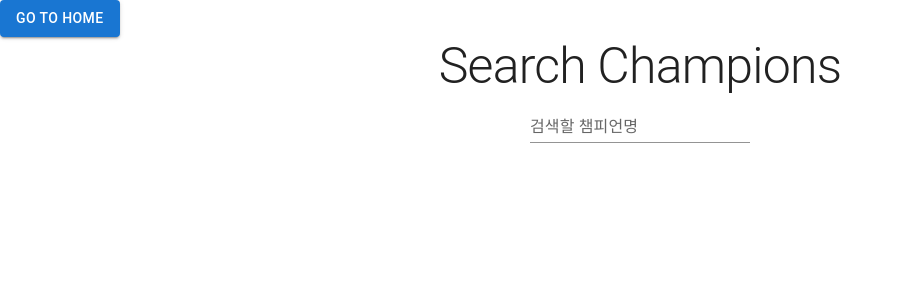
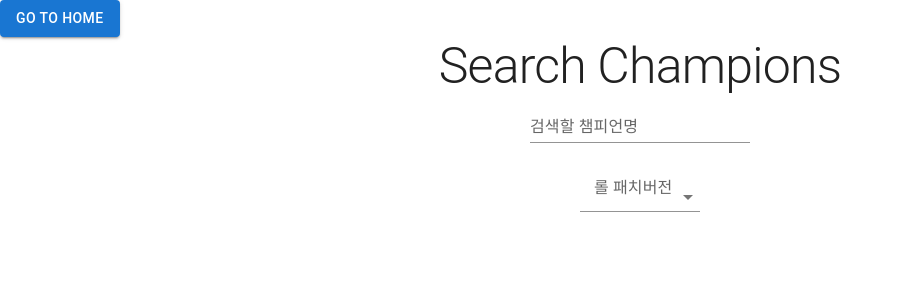
Before and after one commit to MarigoldJ/lolbook, a React (Create React App) app: page /champion in a window 1280 px wide. Shown: the top 300 px of the page, without its empty margins (0-903 px from the left). Built offline with nearby package versions, Linux system fonts and the light colour scheme.

Commit message:
패치버전 별 챔피언리스트 출력

```diff
--- a/src/features/ChampList/ChampList.slice.ts
+++ b/src/features/ChampList/ChampList.slice.ts
@@ -22,7 +22,7 @@ export interface ChampListState {
 
 const initialState: ChampListState = {
   champs: [],
-  version: "0.0.0",
+  version: "",
   language: "ko_KR",
   status: "idle",
 };
--- a/src/features/ChampList/index.tsx
+++ b/src/features/ChampList/index.tsx
@@ -1,3 +1,14 @@
+import {
+  Box,
+  Button,
+  FormControl,
+  Grid,
+  InputLabel,
+  MenuItem,
+  Select,
+  SelectChangeEvent,
+  Typography,
+} from "@mui/material";
 import React from "react";
 import { useAppDispatch, useAppSelector } from "../../app/hooks";
 import { RootState } from "../../app/store";
@@ -10,29 +21,64 @@ export default function ChampList() {
   const version = useAppSelector((state: RootState) => state.champList.version);
   const dispatch = useAppDispatch();
 
-  const handleUpdateBtn: React.MouseEventHandler<HTMLButtonElement> = (
-    event
-  ) => {
-    dispatch(fetchChampListAsync({ version: inputVersion, language: "ko_KR" }));
-  };
-
-  // 임시 버전 입력기능
+  // 선택된 LOL Version.
   const [inputVersion, setInputVersion] = React.useState<string>("");
-  const handleChange: React.ChangeEventHandler<HTMLInputElement> = (event) => {
+  const handleVersion = (event: SelectChangeEvent<string>) => {
+    console.log("Load LOL Version:", event.target.value);
     setInputVersion(event.target.value);
+    dispatch(
+      fetchChampListAsync({ version: event.target.value, language: "ko_KR" })
+    );
   };
 
   return (
-    <div>
-      <p>
-        <input value={inputVersion} onChange={handleChange} />
-        <button onClick={handleUpdateBtn}>update</button>
-      </p>
+    <Box display="flex" flexDirection="column" alignItems="center">
+      <Box about="패치버전 선택영역" display="flex" justifyContent="center">
+        <FormControl sx={{ m: 3, minWidth: 120 }} size="small">
+          <InputLabel id="lol-version">롤 패치버전</InputLabel>
+          <Select
+            labelId="lol-version"
+            value={inputVersion}
+            onChange={handleVersion}
+            variant="standard"
+          >
+            <MenuItem value={""}>None</MenuItem>
+            <MenuItem value={"12.13.1"}>12.13.1</MenuItem>
+            <MenuItem value={"13.1.1"}>13.1.1</MenuItem>
+          </Select>
+        </FormControl>
+      </Box>
 
-      <h3>{`LOL Version: ${version}`}</h3>
-      {champList.map((champ: ChampState) => (
-        <li key={`li_${champ.key}`}>{champ.name}</li>
-      ))}
-    </div>
+      <Grid
+        container
+        about="챔피언 리스트 영역"
+        spacing={0.2}
+        columns={{ xs: 3, sm: 5, md: 7 }}
+      >
+        {champList.map((champ: ChampState) => (
+          <Grid
+            item
+            key={`li_${champ.key}`}
+            xs={1}
+            sx={{
+              display: "flex",
+              flexDirection: "column",
+              alignItems: "center",
+            }}
+            about="챔피언박스"
+          >
+            <Button href={`/champion/${champ.id}`}>
+              <img
+                src={`http://ddragon.leagueoflegends.com/cdn/${version}/img/champion/${champ.id}.png`}
+                alt={`square_${champ.id}`}
+                loading="lazy"
+                width="100%"
+              />
+            </Button>
+            <Typography>{champ.name}</Typography>
+          </Grid>
+        ))}
+      </Grid>
+    </Box>
   );
 }
--- a/src/pages/ChampInfoHome.tsx
+++ b/src/pages/ChampInfoHome.tsx
@@ -1,4 +1,5 @@
 import { Typography } from "@mui/material";
+import ChampList from "../features/ChampList";
 import Searcher from "../features/Searcher";
 
 export default function ChampInfoHome() {
@@ -8,6 +9,7 @@ export default function ChampInfoHome() {
         Search Champions
       </Typography>
       <Searcher />
+      <ChampList />
     </>
   );
 }
```
